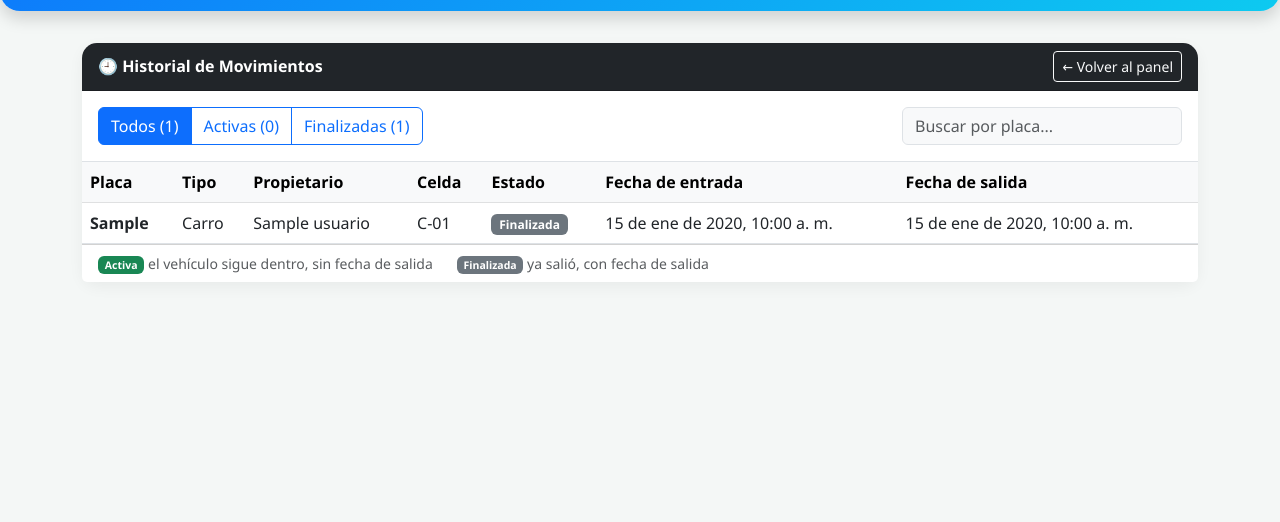
After one commit to YULE98PE/Autos_colombia, a Spring Boot app: page /historial.html in a window 1280 px wide. The commit adds this page. Shown: the part 241-763 px from the top of the page. Run offline with Spring Boot 4, Linux system fonts and the light colour scheme; data comes from the database, SQL or seed files in the repository; tables that the repository leaves empty hold one stand-in row (values such as "Sample post").

Commit message:
Agrega historial de movimientos, validaciones y bloqueo de celdas

```diff
--- a/src/main/java/co/autoscolombia/controlador/ParqueaderoController.java
+++ b/src/main/java/co/autoscolombia/controlador/ParqueaderoController.java
@@ -67,6 +67,12 @@ public class ParqueaderoController {
     @GetMapping("/celdas")
     public List<Celda> obtenerCeldas() {
         return celdaRepository.findAll();
+    }
+
+    // Historial de movimientos (HU-07): ocupaciones activas y finalizadas
+    @GetMapping("/historial")
+    public List<Map<String, Object>> obtenerHistorial() {
+        return servicioParqueadero.consultarHistorial();
     }
 
     // 3. Recibe los datos del formulario web y registra el ingreso
--- /dev/null
+++ b/src/main/resources/static/historial.html
@@ -0,0 +1,106 @@
+<!DOCTYPE html>
+<html lang="es">
+<head>
+    <meta charset="UTF-8">
+    <meta name="viewport" content="width=device-width, initial-scale=1.0">
+    <title>Historial | Autos Colombia</title>
+    <!-- Bootstrap 5 -->
+    <link href="https://cdn.jsdelivr.net/npm/bootstrap@5.3.0/dist/css/bootstrap.min.css" rel="stylesheet">
+    <link href="https://cdn.jsdelivr.net/npm/bootstrap-icons@1.11.3/font/bootstrap-icons.min.css" rel="stylesheet">
+
+    <style>
+        body {
+            background-color: #f4f7f6;
+            font-family: 'Segoe UI', Tahoma, Geneva, Verdana, sans-serif;
+        }
+        /* Efecto de animación para el carro */
+        .carro-animado {
+            width: 250px;
+            transition: transform 0.8s ease-in-out;
+            cursor: pointer;
+        }
+        .carro-animado:hover {
+            transform: translateX(100px); /* El carro se mueve a la derecha al pasar el mouse */
+        }
+        /* Estilos para las tarjetas y paneles */
+        .tarjeta-premium {
+            border: none;
+            border-radius: 15px;
+            box-shadow: 0 5px 15px rgba(0,0,0,0.05);
+        }
+        .encabezado-app {
+            background: linear-gradient(135deg, #0d6efd, #0dcaf0);
+            color: white;
+            padding: 2rem 0;
+            border-bottom-left-radius: 20px;
+            border-bottom-right-radius: 20px;
+            margin-bottom: 2rem;
+        }
+    </style>
+</head>
+<body>
+
+    <!-- Encabezado con Carro Animado -->
+    <header class="encabezado-app text-center shadow">
+        <div class="container d-flex justify-content-between align-items-center">
+            <div class="text-start">
+                <h1 class="fw-bold">Autos Colombia</h1>
+                <p class="mb-0 fs-5">Sistema Inteligente de Parqueadero</p>
+            </div>
+            <!-- Imagen del carro que se mueve -->
+            <div>
+                <img src="https://cdn-icons-png.flaticon.com/512/3202/3202926.png" alt="Carro animado" class="carro-animado">
+            </div>
+        </div>
+    </header>
+
+    <div class="container mb-5">
+
+        <div class="card tarjeta-premium">
+            <div class="card-header bg-dark text-white fw-bold d-flex justify-content-between align-items-center" style="border-top-left-radius: 15px; border-top-right-radius: 15px;">
+                <span>🕘 Historial de Movimientos</span>
+                <a href="/" class="btn btn-sm btn-outline-light">← Volver al panel</a>
+            </div>
+
+            <div class="card-body bg-white border-bottom">
+                <div class="d-flex flex-wrap justify-content-between align-items-center gap-3">
+                    <div class="btn-group" role="group" aria-label="Filtrar por estado" id="filtros">
+                        <button type="button" class="btn btn-primary" data-filtro="TODOS">Todos (0)</button>
+                        <button type="button" class="btn btn-outline-primary" data-filtro="ACTIVA">Activas (0)</button>
+                        <button type="button" class="btn btn-outline-primary" data-filtro="FINALIZADA">Finalizadas (0)</button>
+                    </div>
+                    <input type="search" class="form-control bg-light" id="buscar" placeholder="Buscar por placa..." style="max-width: 280px;">
+                </div>
+            </div>
+
+            <div class="table-responsive">
+                <table class="table table-hover align-middle mb-0">
+                    <thead class="table-light">
+                        <tr>
+                            <th>Placa</th>
+                            <th>Tipo</th>
+                            <th>Propietario</th>
+                            <th>Celda</th>
+                            <th>Estado</th>
+                            <th>Fecha de entrada</th>
+                            <th>Fecha de salida</th>
+                        </tr>
+                    </thead>
+                    <tbody id="tabla-historial">
+                        <tr><td colspan="7" class="text-center py-3 text-muted">Cargando historial...</td></tr>
+                    </tbody>
+                </table>
+            </div>
+
+            <div class="card-footer bg-white small text-muted d-flex flex-wrap gap-4">
+                <span><span class="badge bg-success">Activa</span> el vehículo sigue dentro, sin fecha de salida</span>
+                <span><span class="badge bg-secondary">Finalizada</span> ya salió, con fecha de salida</span>
+            </div>
+        </div>
+
+    </div>
+
+    <script src="https://cdn.jsdelivr.net/npm/bootstrap@5.3.0/dist/js/bootstrap.bundle.min.js"></script>
+    <script src="/historial.js"></script>
+</body>
+</html>
--- /dev/null
+++ b/src/main/resources/static/historial.js
@@ -0,0 +1,98 @@
+let movimientos = [];
+let filtroActual = 'TODOS';
+
+document.addEventListener('DOMContentLoaded', () => {
+    document.querySelectorAll('#filtros button').forEach(boton => {
+        boton.addEventListener('click', () => {
+            filtroActual = boton.dataset.filtro;
+            pintar();
+        });
+    });
+    document.getElementById('buscar').addEventListener('input', pintar);
+    cargarHistorial();
+});
+
+// Evita que un texto escrito por el usuario se interprete como código HTML
+function esc(texto) {
+    const d = document.createElement('div');
+    d.textContent = texto == null ? '' : String(texto);
+    return d.innerHTML.replace(/"/g, '&quot;').replace(/'/g, '&#39;');
+}
+
+function formatoFecha(valor) {
+    return new Date(valor).toLocaleString('es-CO', {
+        day: '2-digit', month: 'short', year: 'numeric', hour: '2-digit', minute: '2-digit'
+    });
+}
+
+function mensajeEnTabla(texto, clase) {
+    document.getElementById('tabla-historial').innerHTML =
+        '<tr><td colspan="7" class="text-center py-3 ' + clase + '">' + esc(texto) + '</td></tr>';
+}
+
+function cargarHistorial() {
+    fetch('/api/historial')
+        .then(res => {
+            if (!res.ok) throw new Error('Respuesta ' + res.status);
+            return res.json();
+        })
+        .then(datos => {
+            movimientos = datos;
+            pintar();
+        })
+        .catch(err => {
+            console.error('Error al cargar el historial:', err);
+            mensajeEnTabla('No se pudo cargar el historial. Revisa que la aplicación esté encendida.', 'text-danger');
+        });
+}
+
+function pintar() {
+    const activas = movimientos.filter(m => m.estado === 'ACTIVA').length;
+    const finalizadas = movimientos.length - activas;
+    const conteos = { TODOS: movimientos.length, ACTIVA: activas, FINALIZADA: finalizadas };
+    const etiquetas = { TODOS: 'Todos', ACTIVA: 'Activas', FINALIZADA: 'Finalizadas' };
+
+    // Botones de filtro: el seleccionado va relleno
+    document.querySelectorAll('#filtros button').forEach(boton => {
+        const f = boton.dataset.filtro;
+        boton.textContent = etiquetas[f] + ' (' + conteos[f] + ')';
+        boton.className = 'btn ' + (f === filtroActual ? 'btn-primary' : 'btn-outline-primary');
+    });
+
+    const texto = document.getElementById('buscar').value.trim().toUpperCase();
+    const filas = movimientos.filter(m =>
+        (filtroActual === 'TODOS' || m.estado === filtroActual) &&
+        (texto === '' || String(m.placa).toUpperCase().includes(texto))
+    );
+
+    if (movimientos.length === 0) {
+        mensajeEnTabla('Todavía no hay movimientos registrados.', 'text-muted');
+        return;
+    }
+    if (filas.length === 0) {
+        mensajeEnTabla('No hay movimientos que coincidan con el filtro.', 'text-muted');
+        return;
+    }
+
+    const tbody = document.getElementById('tabla-historial');
+    tbody.innerHTML = '';
+    filas.forEach(m => {
+        const activa = m.estado === 'ACTIVA';
+        const badge = activa
+            ? '<span class="badge bg-success">Activa</span>'
+            : '<span class="badge bg-secondary">Finalizada</span>';
+
+        const tr = document.createElement('tr');
+        if (activa) tr.style.backgroundColor = '#f1faf4';
+        tr.innerHTML = `
+            <td class="fw-bold">${esc(m.placa)}</td>
+            <td>${m.tipo === 'CARRO' ? 'Carro' : (m.tipo === 'MOTO' ? 'Moto' : esc(m.tipo))}</td>
+            <td>${esc(m.propietario)}</td>
+            <td>${esc(m.celda)}</td>
+            <td>${badge}</td>
+            <td>${m.horaEntrada ? esc(formatoFecha(m.horaEntrada)) : '-'}</td>
+            <td>${m.horaSalida ? esc(formatoFecha(m.horaSalida)) : '<span class="text-muted">—</span>'}</td>
+        `;
+        tbody.appendChild(tr);
+    });
+}
--- a/src/main/resources/static/index.html
+++ b/src/main/resources/static/index.html
@@ -123,6 +123,11 @@
             </div>
         </div>
 
+        <!-- Acceso al historial de movimientos (HU-07) -->
+        <div class="d-flex justify-content-end mb-3">
+            <a href="/historial.html" class="btn btn-outline-dark fw-bold">🕘 Ver historial</a>
+        </div>
+
         <!-- Tabla de Celdas (Oculta en un Acordeón Desplegable) -->
         <div class="accordion tarjeta-premium shadow-sm" id="acordeonCeldas">
             <div class="accordion-item" style="border-radius: 15px; overflow: hidden;">
```
Also changed, not shown: src/main/java/co/autoscolombia/repositorio/CeldaRepository.java (+16 -1 lines), src/main/java/co/autoscolombia/repositorio/OcupacionRepository.java (+10 -0 lines), src/main/java/co/autoscolombia/servicios/ServicioParqueadero.java (+79 -18 lines).
